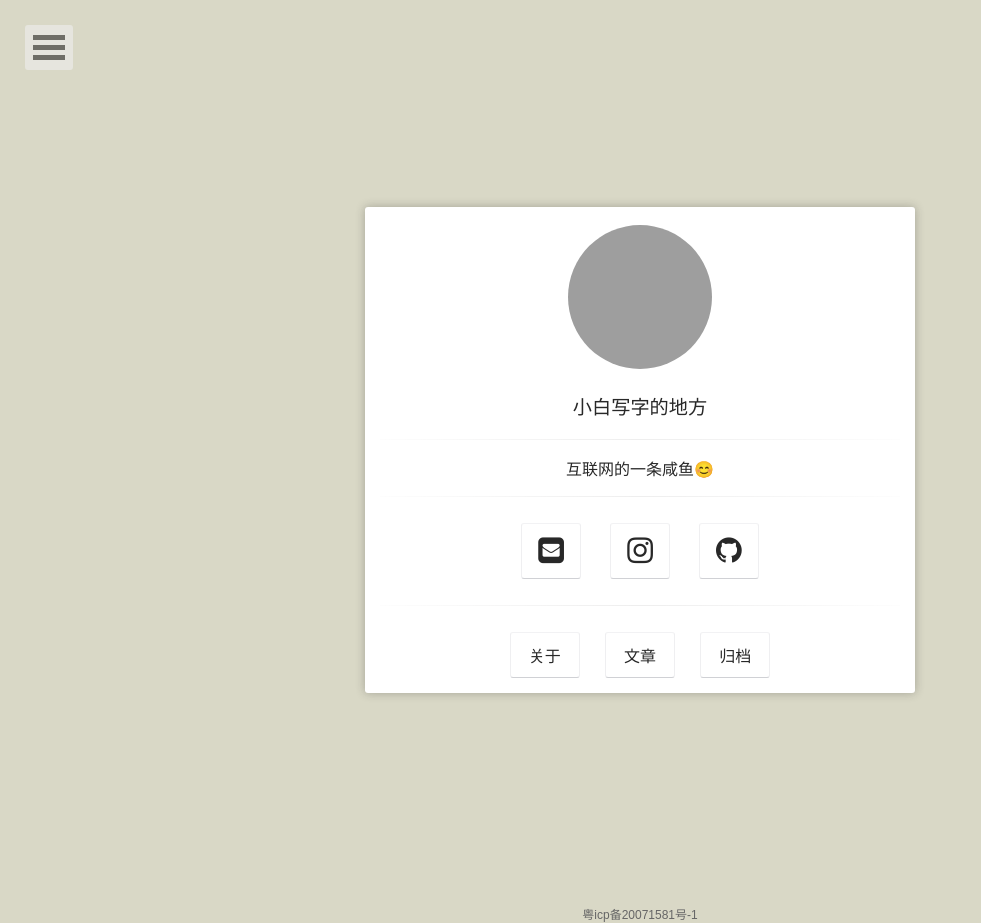
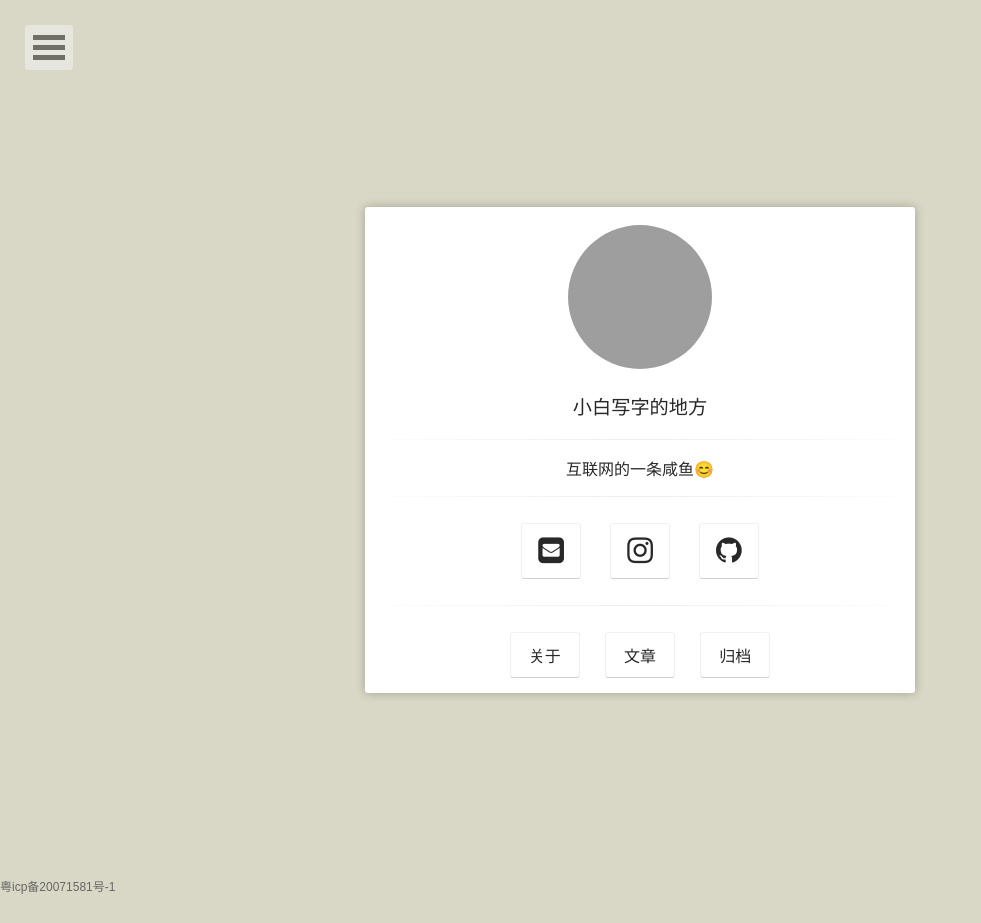
Before and after one commit to zhong-1250044515/zhong-1250044515.github.io, a Jekyll site: the page built from index.html, in a window 1280 px wide. Shown: the whole page, without its empty margins (0-981 px from the left). Built offline with Jekyll 4.4.1, drawn with Linux system fonts in a browser that asks for light colours; after the commit the page ends 900 px from its top, so only the background shows below that; grey boxes are pictures that could not be loaded.

```diff
--- a/_layouts/home.html
+++ b/_layouts/home.html
@@ -41,10 +41,10 @@ title: "首页"
                  </h3>
             </div>
         </div>
+        <div style="text-align: center;margin: 5px 0;bottom:0;position: absolute;">
+            <a href="http://icp.chinaz.com/home/info?host=zhong1250044515.cn" style="text-align: center;color: #666;font-size: 12px;text-decoration: none;">粤icp备20071581号-1</a>
+        </div>
     </header>
-    <div style="text-align: center;margin: 5px 0;">
-        <a href="http://icp.chinaz.com/home/info?host=zhong1250044515.cn" style="text-align: center;color: #666;font-size: 12px;text-decoration: none;">粤icp备20071581号-1</a>
-    </div>
     {% include scripts.html %}
 </body>
 </html>
```
